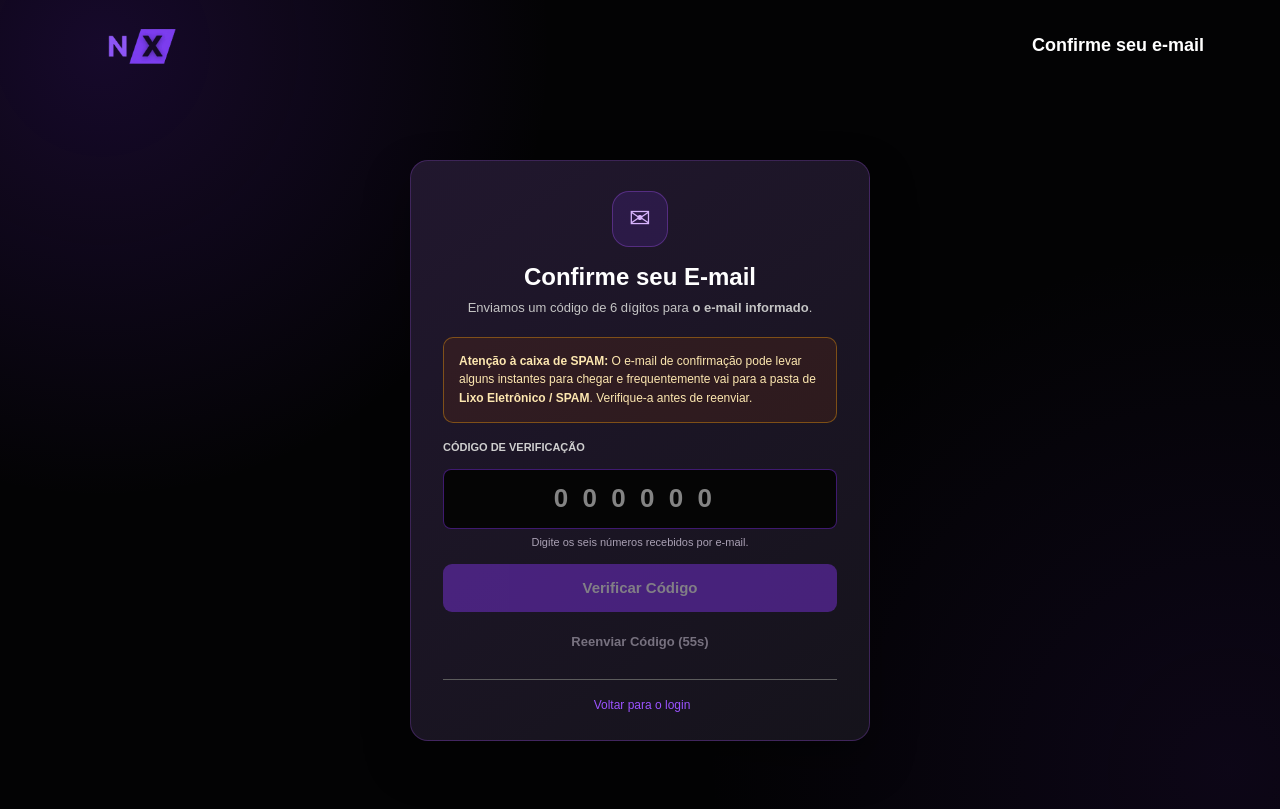
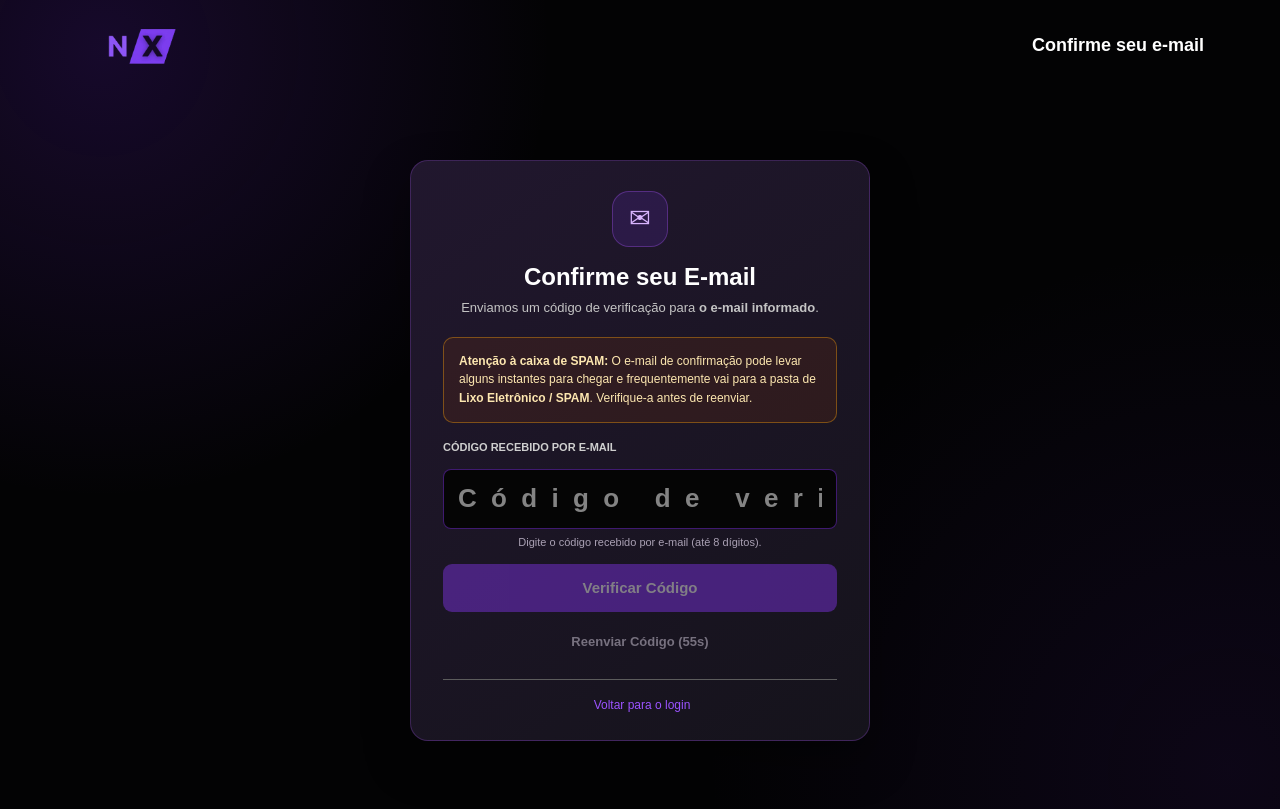
Before and after one commit to Primolanz/TCC_NEXO, a React (Vite) app in the folder frontend/: page /cadastro/confirmar-codigo in a window 1280 px wide. Built offline with nearby package versions, Linux system fonts and the light colour scheme; no server answers.

Commit message:
fix: ajusta limite do input de OTP para aceitar codigos de ate 8 caracteres

```diff
--- a/frontend/src/paginas/Cadastro/VerificarEmail.jsx
+++ b/frontend/src/paginas/Cadastro/VerificarEmail.jsx
@@ -81,7 +81,7 @@ function VerificarEmail() {
         <section className="cartao-login otp-card" aria-labelledby="titulo-verificar-email">
           <span className="otp-icon" aria-hidden="true">✉</span>
           <h1 id="titulo-verificar-email" className="titulo-login">Confirme seu E-mail</h1>
-          <p className="descricao-login">Enviamos um código de 6 dígitos para <strong>{email || 'o e-mail informado'}</strong>.</p>
+          <p className="descricao-login">Enviamos um código de verificação para <strong>{email || 'o e-mail informado'}</strong>.</p>
 
           <div className="otp-warning" role="note">
             <strong>Atenção à caixa de SPAM:</strong> O e-mail de confirmação pode levar alguns instantes para chegar e frequentemente vai para a pasta de <strong>Lixo Eletrônico / SPAM</strong>. Verifique-a antes de reenviar.
@@ -90,7 +90,7 @@ function VerificarEmail() {
           {erro && <div className="otp-error" role="alert">{erro}</div>}
 
           <form className="formulario-login" onSubmit={verificar}>
-            <label className="rotulo-campo" htmlFor="codigo-confirmacao">CÓDIGO DE VERIFICAÇÃO</label>
+            <label className="rotulo-campo" htmlFor="codigo-confirmacao">CÓDIGO RECEBIDO POR E-MAIL</label>
             <input
               className="campo-login otp-input"
               id="codigo-confirmacao"
@@ -98,16 +98,16 @@ function VerificarEmail() {
               type="text"
               inputMode="numeric"
               autoComplete="one-time-code"
-              pattern="[0-9]{6}"
-              maxLength={6}
-              placeholder="000000"
+              pattern="[0-9]{6,8}"
+              maxLength={8}
+              placeholder="Código de verificação"
               value={codigo}
-              onChange={(event) => setCodigo(event.target.value.replace(/\D/g, '').slice(0, 6))}
+              onChange={(event) => setCodigo(event.target.value.replace(/\D/g, '').slice(0, 8))}
               aria-describedby="otp-instrucao"
               required
             />
-            <span id="otp-instrucao" className="otp-hint">Digite os seis números recebidos por e-mail.</span>
-            <button type="submit" className="botao-entrar" disabled={verificando || codigo.length !== 6 || !email}>
+            <span id="otp-instrucao" className="otp-hint">Digite o código recebido por e-mail (até 8 dígitos).</span>
+            <button type="submit" className="botao-entrar" disabled={verificando || codigo.length < 6 || codigo.length > 8 || !email}>
               {verificando ? 'Verificando...' : 'Verificar Código'}
             </button>
           </form>
```
Also changed, not shown: 1 other file (tests, documents, lock files or other folders).
